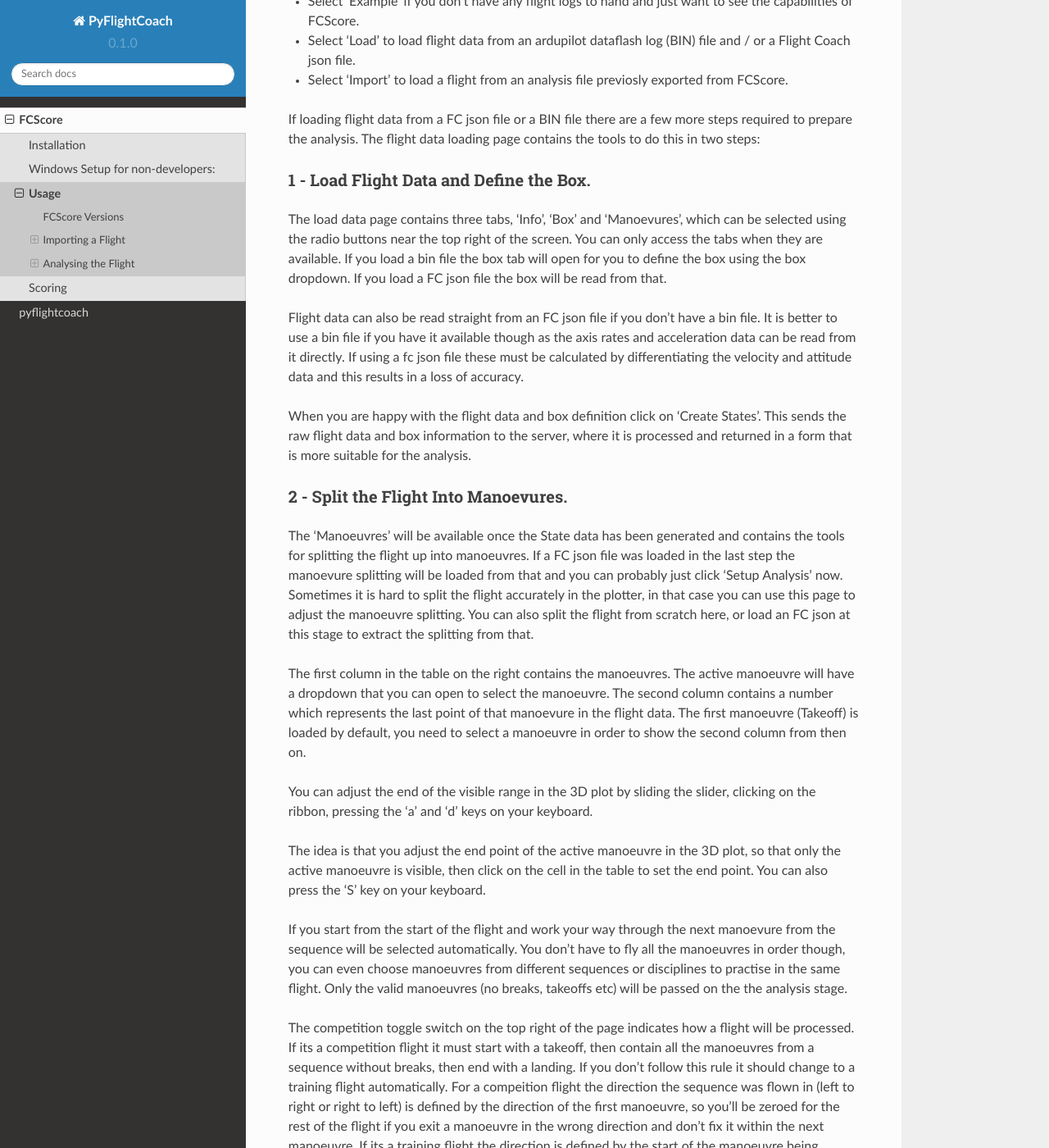
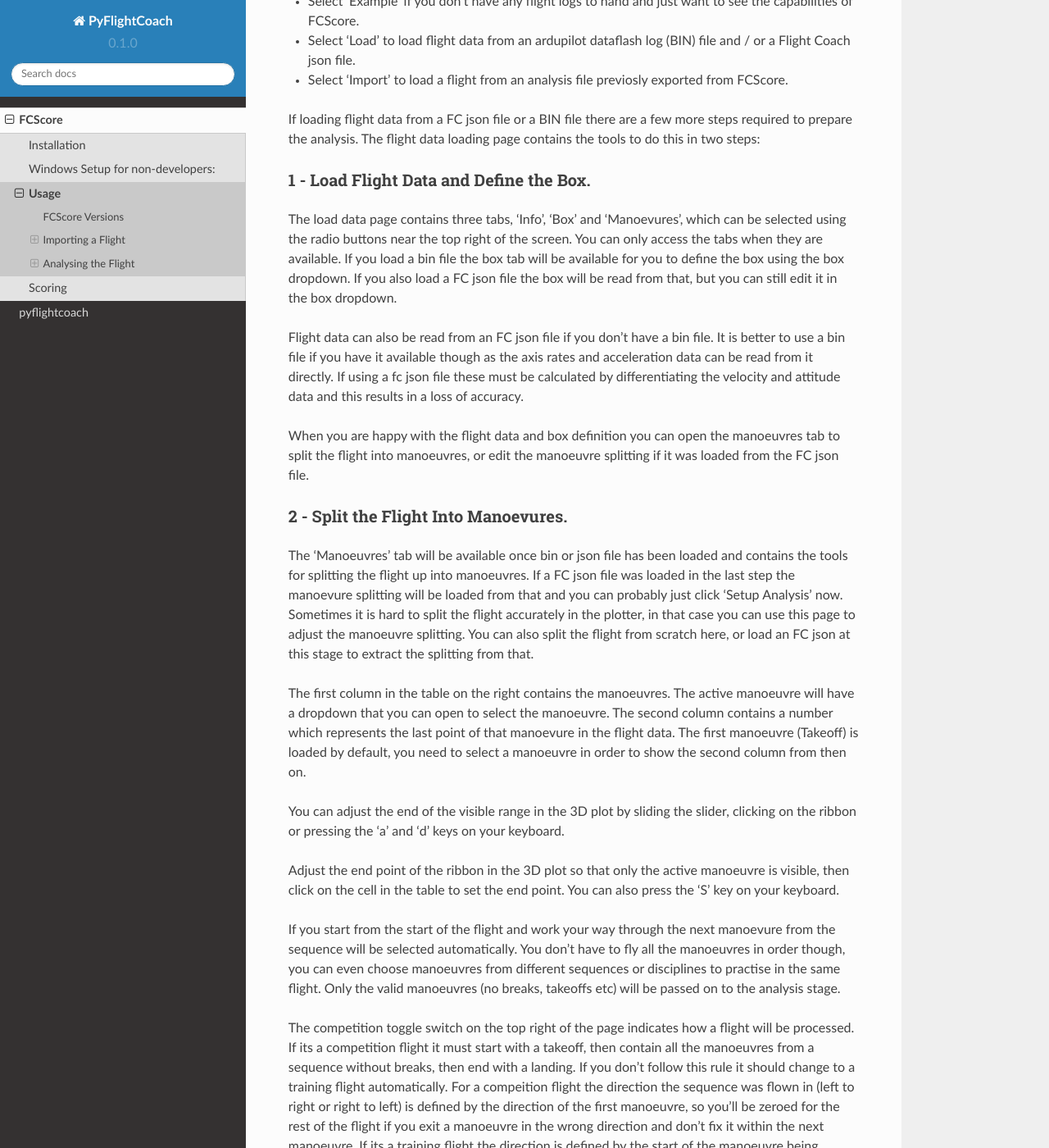
Before and after one commit to PyFlightCoach/PFCDocumentation, a Sphinx documentation site: the page built from docs/source/fcscore/usage.rst, in a window 1280 px wide and 1400 px high, scrolled down 546 px. Shown: the whole window at 82% size. Built offline with Sphinx 7.4.7 and the Read the Docs theme 2.0.0, drawn with Linux system fonts in a browser that asks for light colours; pages that are not in the unit, such as notebooks, are missing from menus.

Commit message:
remove state generation step

```diff
--- a/docs/source/fcscore/usage.rst
+++ b/docs/source/fcscore/usage.rst
@@ -24,25 +24,25 @@
 1 - Load Flight Data and Define the Box.
 ****************************************
 
-The load data page contains three tabs, 'Info', 'Box' and 'Manoevures', which can be selected using the radio buttons near the top right of the screen. You can only access the tabs when they are available. If you load a bin file the box tab will open for you to define the box using the box dropdown. If you load a FC json file the box will be read from that.
+The load data page contains three tabs, 'Info', 'Box' and 'Manoevures', which can be selected using the radio buttons near the top right of the screen. You can only access the tabs when they are available. If you load a bin file the box tab will be available for you to define the box using the box dropdown. If you also load a FC json file the box will be read from that, but you can still edit it in the box dropdown.
 
-Flight data can also be read straight from an FC json file if you don't have a bin file. It is better to use a bin file if you have it available though as the axis rates and acceleration data can be read from it directly. If using a fc json file these must be calculated by differentiating the velocity and attitude data and this results in a loss of accuracy.
+Flight data can also be read from an FC json file if you don't have a bin file. It is better to use a bin file if you have it available though as the axis rates and acceleration data can be read from it directly. If using a fc json file these must be calculated by differentiating the velocity and attitude data and this results in a loss of accuracy.
 
-When you are happy with the flight data and box definition click on 'Create States'. This sends the raw flight data and box information to the server, where it is processed and returned in a form that is more suitable for the analysis.
+When you are happy with the flight data and box definition you can open the manoeuvres tab to split the flight into manoeuvres, or edit the manoeuvre splitting if it was loaded from the FC json file.
 
 
 2 - Split the Flight Into Manoevures.
 *************************************
 
-The 'Manoeuvres' will be available once the State data has been generated and contains the tools for splitting the flight up into manoeuvres. If a FC json file was loaded in the last step the manoevure splitting will be loaded from that and you can probably just click 'Setup Analysis' now. Sometimes it is hard to split the flight accurately in the plotter, in that case you can use this page to adjust the manoeuvre splitting. You can also split the flight from scratch here, or load an FC json at this stage to extract the splitting from that.
+The 'Manoeuvres' tab will be available once bin or json file has been loaded and contains the tools for splitting the flight up into manoeuvres. If a FC json file was loaded in the last step the manoevure splitting will be loaded from that and you can probably just click 'Setup Analysis' now. Sometimes it is hard to split the flight accurately in the plotter, in that case you can use this page to adjust the manoeuvre splitting. You can also split the flight from scratch here, or load an FC json at this stage to extract the splitting from that.
 
 The first column in the table on the right contains the manoeuvres. The active manoeuvre will have a dropdown that you can open to select the manoeuvre. The second column contains a number which represents the last point of that manoevure in the flight data. The first manoeuvre (Takeoff) is loaded by default, you need to select a manoeuvre in order to show the second column from then on.
 
-You can adjust the end of the visible range in the 3D plot by sliding the slider, clicking on the ribbon, pressing the 'a' and 'd' keys on your keyboard.
+You can adjust the end of the visible range in the 3D plot by sliding the slider, clicking on the ribbon or pressing the 'a' and 'd' keys on your keyboard.
 
-The idea is that you adjust the end point of the active manoeuvre in the 3D plot, so that only the active manoeuvre is visible, then click on the cell in the table to set the end point. You can also press the 'S' key on your keyboard.
+Adjust the end point of the ribbon in the 3D plot so that only the active manoeuvre is visible, then click on the cell in the table to set the end point. You can also press the 'S' key on your keyboard.
 
-If you start from the start of the flight and work your way through the next manoevure from the sequence will be selected automatically. You don't have to fly all the manoeuvres in order though, you can even choose manoeuvres from different sequences or disciplines to practise in the same flight. Only the valid manoeuvres (no breaks, takeoffs etc) will be passed on the the analysis stage.
+If you start from the start of the flight and work your way through the next manoevure from the sequence will be selected automatically. You don't have to fly all the manoeuvres in order though, you can even choose manoeuvres from different sequences or disciplines to practise in the same flight. Only the valid manoeuvres (no breaks, takeoffs etc) will be passed on to the analysis stage.
 
 The competition toggle switch on the top right of the page indicates how a flight will be processed. If its a competition flight it must start with a takeoff, then contain all the manoeuvres from a sequence without breaks, then end with a landing. If you don't follow this rule it should change to a training flight automatically. For a compeition flight the direction the sequence was flown in (left to right or right to left) is defined by the direction of the first manoeuvre, so you'll be zeroed for the rest of the flight if you exit a manoeuvre in the wrong direction and don't fix it within the next manoeuvre. If its a training flight the direction is defined by the start of the manoeuvre being analysed, so you can practise the same manoeuvre in both directions during the same flight and see the scores for both.
 
```
